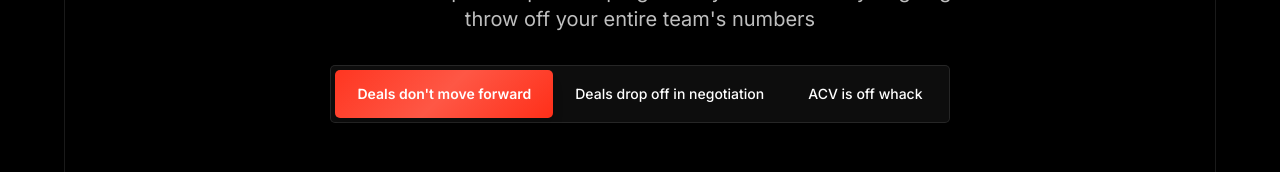
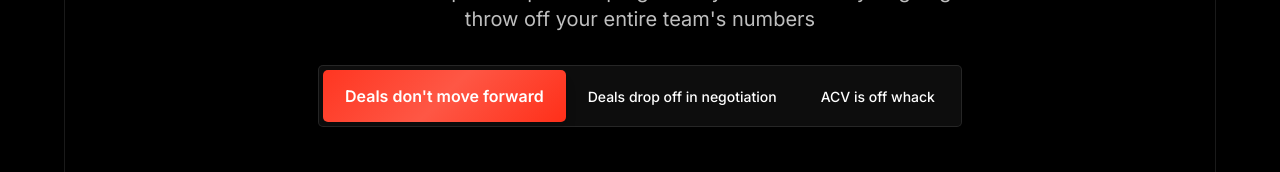
Before and after one commit to newmanjulien/hndl-website, a Next.js app: page / in a window 1280 px wide. Shown: the part 383-555 px from the top of the page. Built offline with nearby package versions, Linux system fonts and the light colour scheme.

Commit message:
selector text larger

```diff
--- a/components/hero-section.tsx
+++ b/components/hero-section.tsx
@@ -41,7 +41,7 @@ export function HeroSection() {
             <div className="bg-white/5 backdrop-blur-sm p-1 border border-white/10" style={{borderRadius: "5px"}}>
               <button
                 onClick={() => setSelectedTab("deals")}
-                className={`text-sm transition-all duration-200 ${
+                className={`text-base transition-all duration-200 ${
                   selectedTab === "deals" ? "text-white shadow-lg" : "text-white font-medium hover:bg-white/10"
                 }`}
                 style={{
```
